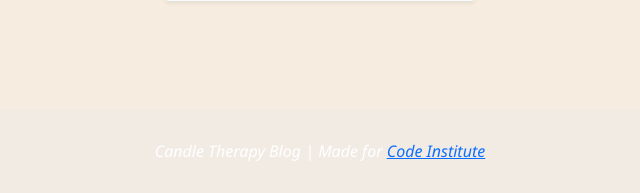
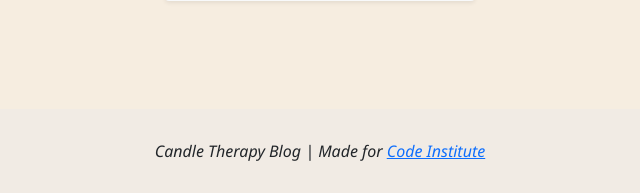
Before and after one commit to Inna-Kot/django_blog_proj4, a Django app: page /about/ in a window 1280 px wide. Shown: the part 1127-1320 px from the top of the page, without its empty margins (320-960 px from the left). Run offline with Django 4.2, Linux system fonts and the light colour scheme; data that the repository does not hold is empty; parts of the project's set-up code (start-up, migrations or seed data) failed here and were passed over; some libraries are stand-ins or nearby versions.

Commit message:
Change footer text color to dark for better visibility

```diff
--- a/templates/base.html
+++ b/templates/base.html
@@ -60,7 +60,7 @@
     </main>
 
     <footer>
-        <p class="m-0 text-center text-white">
+        <p class="m-0 text-center text-dark">
             {% block copyright %}
                 Candle Therapy Blog | Made for <a class="link" href="https://codeinstitute.net/">Code Institute</a>
             {% endblock copyright %}
```
